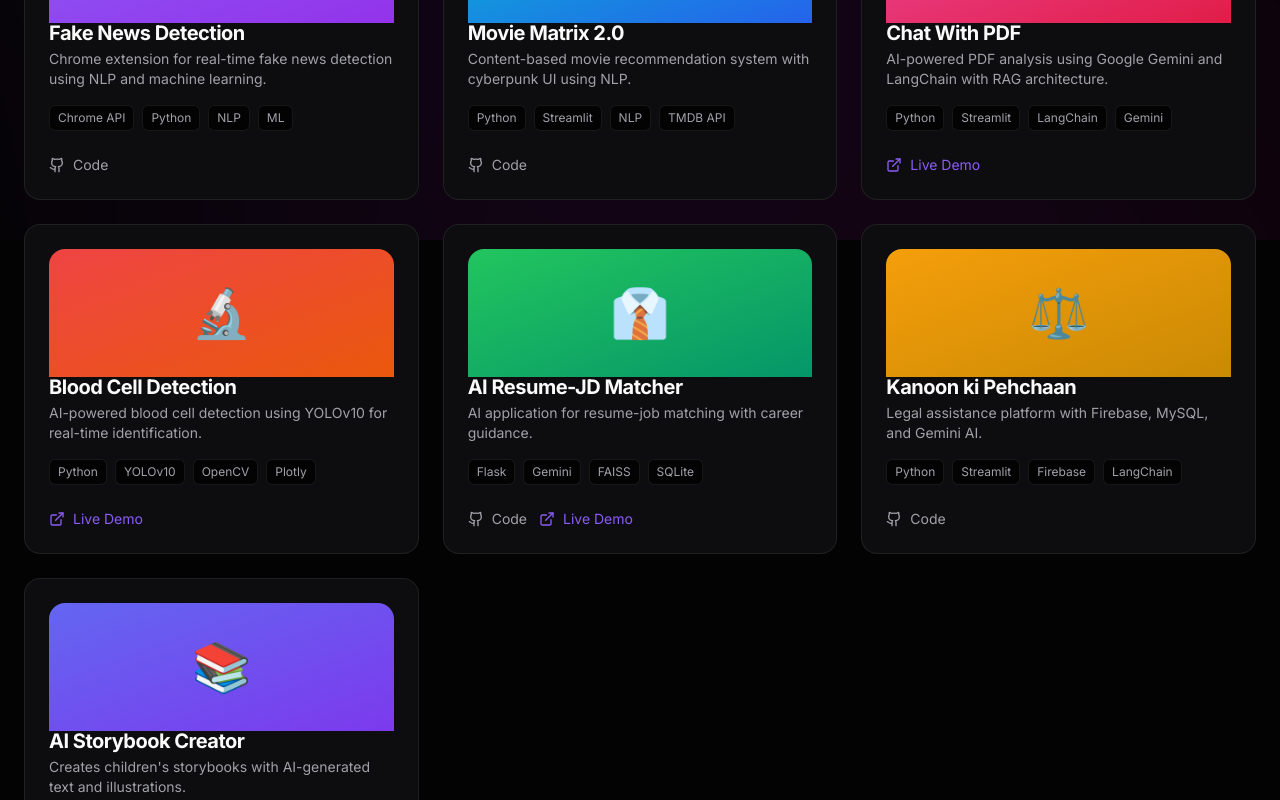
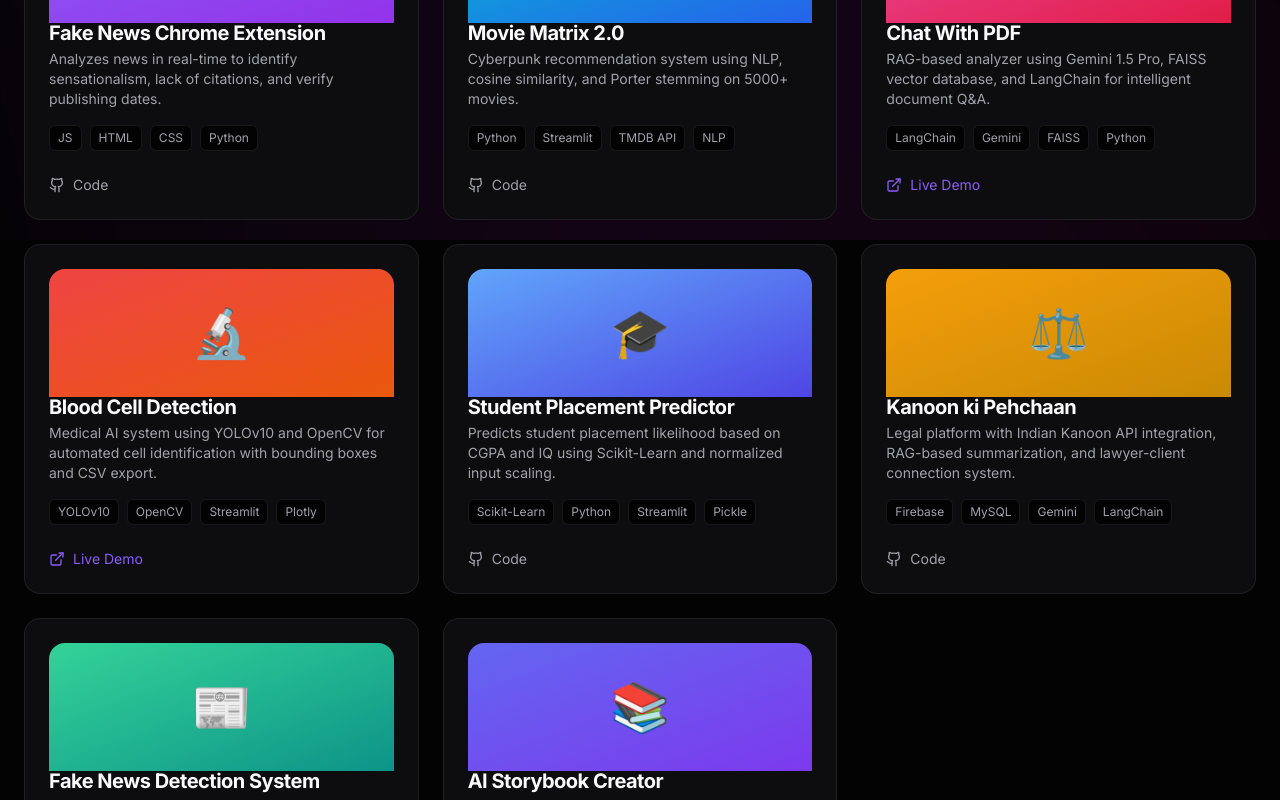
Before and after one commit to shivamsinghtomar78/Portfolio, a React (Vite) app in the folder client/: page /projects in a window 1280 px wide. Shown: the part 560-1360 px from the top of the page. Built offline with nearby package versions, Linux system fonts and the light colour scheme.

Commit message:
feat: Integrated full resume data across all pages

```diff
--- a/client/src/pages/About.tsx
+++ b/client/src/pages/About.tsx
@@ -5,13 +5,22 @@ import { Card, CardContent } from '@/components/ui/card';
 
 const timeline = [
     {
-        type: 'education',
-        title: 'B.Tech in Computer Science (AI)',
-        organization: 'Maharaja Agrasen Institute of Technology',
-        date: 'Sep 2023 - May 2027',
-        location: 'New Delhi, India',
-        description: 'Specializing in Artificial Intelligence with coursework in Machine Learning, Deep Learning, and NLP.',
-        icon: GraduationCap,
+        type: 'experience',
+        title: 'Software Engineer Intern',
+        organization: 'Microsoft & SAP | TechSaksham',
+        date: 'Feb 2025 - Mar 2025',
+        location: 'Delhi, India',
+        description: 'Developed an AI-based project prototype under Microsoft & SAP-AICTE mentorship. Presented to industry experts at a regional showcase.',
+        icon: Briefcase,
+    },
+    {
+        type: 'experience',
+        title: 'Aspire Leaders Program 2025',
+        organization: 'Aspire Institute',
+        date: 'Jan 2025 - Present',
+        location: 'Delhi, India',
+        description: 'Selected for a prestigious global leadership program. Developed leadership skills through structured workshops and peer collaboration.',
+        icon: Briefcase,
     },
     {
         type: 'experience',
@@ -19,24 +28,24 @@ const timeline = [
         organization: 'Microsoft',
         date: 'Dec 2024 - Present',
         location: 'Remote',
-        description: 'Organizing tech events, workshops, and community building activities.',
+        description: 'Organizing tech events, workshops, and community building activities as an MLSA.',
         icon: Briefcase,
     },
     {
-        type: 'experience',
-        title: 'SAP Student Scholar',
-        organization: 'SAP',
-        date: '2024 - Present',
-        location: 'Remote',
-        description: 'Scholar in SAP\'s prestigious student program.',
-        icon: Briefcase,
+        type: 'education',
+        title: 'B.Tech in CS with Artificial Intelligence',
+        organization: 'Maharaja Agrasen Institute of Technology',
+        date: 'Sep 2023 - May 2027',
+        location: 'New Delhi, India',
+        description: 'Specializing in AI with advanced coursework in Data Structures, DBMS, and Machine Learning.',
+        icon: GraduationCap,
     },
 ];
 
 const achievements = [
-    { title: 'WinterHack2.0 Finalist', desc: 'Kanoon ki Pehchaan project', year: '2025' },
-    { title: 'Microsoft MLSA', desc: 'Learn Student Ambassador', year: '2024' },
-    { title: 'SAP Scholar', desc: 'Student Scholar Program', year: '2024' },
+    { title: 'Finalist – HackTU 6.0', desc: 'Developed real-time fake news detection extension', year: '2025' },
+    { title: 'Open Source Contributor', desc: 'GirlScript Summer of Code', year: '2024' },
+    { title: 'Certification: Microsoft & SAP', desc: 'AI: Transformative Learning', year: '2025' },
 ];
 
 export default function About() {
@@ -81,11 +90,11 @@ export default function About() {
                                 {/* Bio */}
                                 <div className="flex-1 text-center md:text-left">
                                     <h2 className="text-2xl font-bold mb-2">Hi, I'm Shivam Singh</h2>
-                                    <p className="text-[var(--primary)] font-medium mb-4">AI Developer & Computer Science Student</p>
+                                    <p className="text-[var(--primary)] font-medium mb-4">AI Developer & B.Tech CS (AI) Student</p>
                                     <p className="text-[var(--foreground-muted)] mb-6">
-                                        I'm a passionate developer specializing in AI/ML and full-stack development.
-                                        Currently pursuing B.Tech at MAIT with a focus on building innovative solutions
-                                        that bridge technology with real-world problems.
+                                        I'm a dedicated developer specializing in Artificial Intelligence and Machine Learning.
+                                        Currently pursuing my B.Tech at MAIT, I focus on building intelligent solutions
+                                        ranging from legal assistants to medical diagnostics using YOLOv10 and Google Gemini.
                                     </p>
                                     <div className="flex flex-wrap gap-3 justify-center md:justify-start">
                                         <Button size="sm">
--- a/client/src/pages/Home.tsx
+++ b/client/src/pages/Home.tsx
@@ -6,9 +6,9 @@ import { Card, CardContent } from '@/components/ui/card';
 import { HeroCanvas } from '@/components/3d/HeroCanvas';
 
 const stats = [
-    { number: '8+', label: 'Projects', icon: Code },
-    { number: '8+', label: 'Technologies', icon: Brain },
-    { number: '50+', label: 'Commits', icon: Rocket },
+    { number: '12+', label: 'Projects', icon: Code },
+    { number: '15+', label: 'Technologies', icon: Brain },
+    { number: '100+', label: 'Commits', icon: Rocket },
 ];
 
 const containerVariants = {
@@ -68,7 +68,7 @@ export default function Home() {
                         variants={itemVariants}
                         className="text-xl md:text-2xl text-[var(--foreground-muted)] mb-4"
                     >
-                        AI Developer & Computer Science Student
+                        AI Developer | B.Tech CS (AI)
                     </motion.p>
 
                     {/* Description */}
--- a/client/src/pages/Projects.tsx
+++ b/client/src/pages/Projects.tsx
@@ -9,10 +9,10 @@ import { cn } from '@/lib/utils';
 const projects = [
     {
         id: 'fake-news-extension',
-        title: 'Fake News Detection',
-        description: 'Chrome extension for real-time fake news detection using NLP and machine learning.',
+        title: 'Fake News Chrome Extension',
+        description: 'Analyzes news in real-time to identify sensationalism, lack of citations, and verify publishing dates.',
         category: ['ai', 'extension'],
-        tech: ['Chrome API', 'Python', 'NLP', 'ML'],
+        tech: ['JS', 'HTML', 'CSS', 'Python'],
         github: 'https://github.com/shivamsinghtomar78/Fake-news-Detection-chrome-extension',
         icon: '🛡️',
         gradient: 'from-violet-500 to-purple-600',
@@ -20,9 +20,9 @@ const projects = [
     {
         id: 'movie-matrix',
         title: 'Movie Matrix 2.0',
-        description: 'Content-based movie recommendation system with cyberpunk UI using NLP.',
+        description: 'Cyberpunk recommendation system using NLP, cosine similarity, and Porter stemming on 5000+ movies.',
         category: ['ai', 'web'],
-        tech: ['Python', 'Streamlit', 'NLP', 'TMDB API'],
+        tech: ['Python', 'Streamlit', 'TMDB API', 'NLP'],
         github: 'https://github.com/shivamsinghtomar78/Movie-Matrix-2.0',
         icon: '🎬',
         gradient: 'from-cyan-500 to-blue-600',
@@ -30,9 +30,9 @@ const projects = [
     {
         id: 'chat-pdf',
         title: 'Chat With PDF',
-        description: 'AI-powered PDF analysis using Google Gemini and LangChain with RAG architecture.',
+        description: 'RAG-based analyzer using Gemini 1.5 Pro, FAISS vector database, and LangChain for intelligent document Q&A.',
         category: ['ai', 'web'],
-        tech: ['Python', 'Streamlit', 'LangChain', 'Gemini'],
+        tech: ['LangChain', 'Gemini', 'FAISS', 'Python'],
         live: 'https://huggingface.co/spaces/Shivamsinghtomar78/ChatWithPDF',
         icon: '📄',
         gradient: 'from-pink-500 to-rose-600',
@@ -40,38 +40,47 @@ const projects = [
     {
         id: 'blood-cell',
         title: 'Blood Cell Detection',
-        description: 'AI-powered blood cell detection using YOLOv10 for real-time identification.',
+        description: 'Medical AI system using YOLOv10 and OpenCV for automated cell identification with bounding boxes and CSV export.',
         category: ['ai', 'web'],
-        tech: ['Python', 'YOLOv10', 'OpenCV', 'Plotly'],
+        tech: ['YOLOv10', 'OpenCV', 'Streamlit', 'Plotly'],
         live: 'https://huggingface.co/spaces/Shivamsinghtomar78/Blood-Cell-Detection-System',
         icon: '🔬',
         gradient: 'from-red-500 to-orange-600',
     },
     {
-        id: 'resume-matcher',
-        title: 'AI Resume-JD Matcher',
-        description: 'AI application for resume-job matching with career guidance.',
+        id: 'placement-prediction',
+        title: 'Student Placement Predictor',
+        description: 'Predicts student placement likelihood based on CGPA and IQ using Scikit-Learn and normalized input scaling.',
         category: ['ai', 'web'],
-        tech: ['Flask', 'Gemini', 'FAISS', 'SQLite'],
-        github: 'https://github.com/shivamsinghtomar78/AI-Resume-JD-Matcher',
-        live: 'https://ai-resume-jd-matcher-o84v.onrender.com/',
-        icon: '👔',
-        gradient: 'from-green-500 to-emerald-600',
+        tech: ['Scikit-Learn', 'Python', 'Streamlit', 'Pickle'],
+        github: 'https://github.com/shivamsinghtomar78/Student-placement-prediction-',
+        icon: '🎓',
+        gradient: 'from-blue-400 to-indigo-600',
     },
     {
         id: 'kanoon',
         title: 'Kanoon ki Pehchaan',
-        description: 'Legal assistance platform with Firebase, MySQL, and Gemini AI.',
+        description: 'Legal platform with Indian Kanoon API integration, RAG-based summarization, and lawyer-client connection system.',
         category: ['ai', 'web'],
-        tech: ['Python', 'Streamlit', 'Firebase', 'LangChain'],
+        tech: ['Firebase', 'MySQL', 'Gemini', 'LangChain'],
         github: 'https://github.com/shivamsinghtomar78/Kanoon_Ki_Pechaaan',
         icon: '⚖️',
         gradient: 'from-amber-500 to-yellow-600',
     },
     {
+        id: 'fake-news-web',
+        title: 'Fake News Detection System',
+        description: 'ML-powered web app using TF-IDF and Logistic Regression for real-time text classification and verification.',
+        category: ['ai', 'web'],
+        tech: ['Flask', 'Scikit-Learn', 'JS', 'ML'],
+        github: 'https://github.com/shivamsinghtomar78/Fake-news-Detection-system',
+        icon: '📰',
+        gradient: 'from-emerald-400 to-teal-600',
+    },
+    {
         id: 'storybook',
         title: 'AI Storybook Creator',
-        description: 'Creates children\'s storybooks with AI-generated text and illustrations.',
+        description: 'Generative children\'s storybooks with AI-generated text/illustrations and text-to-speech integration.',
         category: ['ai', 'web'],
         tech: ['Flask', 'OpenRouter', 'Replicate', 'TTS'],
         github: 'https://github.com/shivamsinghtomar78/Story-Book',
--- a/client/src/pages/Skills.tsx
+++ b/client/src/pages/Skills.tsx
@@ -12,9 +12,9 @@ const skillCategories = {
         skills: [
             { name: 'Python', level: 90, icon: '🐍' },
             { name: 'Java', level: 85, icon: '☕' },
+            { name: 'C++', level: 85, icon: '👾' },
             { name: 'JavaScript', level: 85, icon: '🟨' },
             { name: 'TypeScript', level: 80, icon: '🔷' },
-            { name: 'HTML/CSS', level: 95, icon: '🎨' },
             { name: 'SQL', level: 80, icon: '🗃️' },
         ],
     },
@@ -24,10 +24,10 @@ const skillCategories = {
         skills: [
             { name: 'VS Code', level: 90, icon: '💻' },
             { name: 'Git/GitHub', level: 90, icon: '🔀' },
-            { name: 'Docker', level: 75, icon: '🐳' },
-            { name: 'MongoDB', level: 80, icon: '🍃' },
             { name: 'Postman', level: 85, icon: '📮' },
-            { name: 'Figma', level: 70, icon: '🎨' },
+            { name: 'PyCharm', level: 85, icon: '🐍' },
+            { name: 'IntelliJ', level: 80, icon: '🏗️' },
+            { name: 'Linux', level: 75, icon: '🐧' },
         ],
     },
     frameworks: {
@@ -148,8 +148,8 @@ export default function Skills() {
                     <h2 className="text-2xl font-bold mb-8">Other Technologies</h2>
                     <div className="flex flex-wrap justify-center gap-3 max-w-3xl mx-auto">
                         {['NumPy', 'Pandas', 'Scikit-Learn', 'OpenCV', 'FAISS', 'Firebase', 'MySQL',
-                            'Redis', 'Vite', 'GSAP', 'Three.js', 'Chart.js', 'Hugging Face', 'OpenAI',
-                            'Google Gemini', 'Replicate', 'Vercel', 'Render', 'Railway'].map((tech, i) => (
+                            'Vite', 'Three.js', 'Google Gemini', 'YOLOv10', 'LangChain',
+                            'NLP', 'TF-IDF', 'Pickle', 'TMDB API', 'Indian Kanoon API'].map((tech, i) => (
                                 <motion.span
                                     key={tech}
                                     initial={{ opacity: 0, scale: 0.8 }}
```
